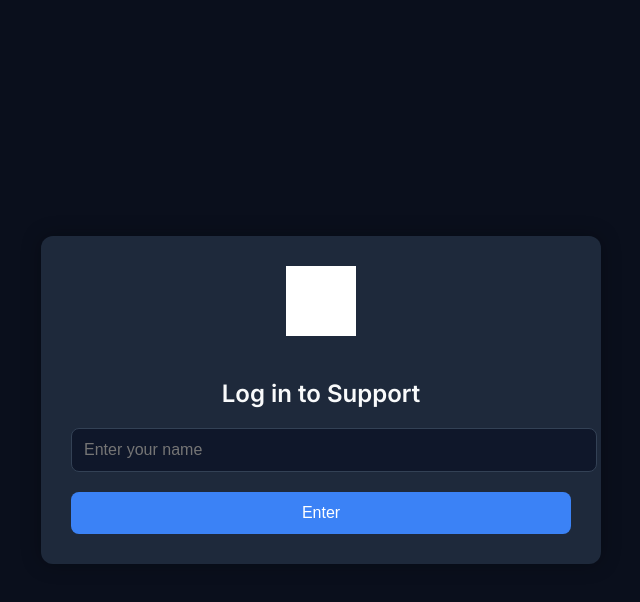
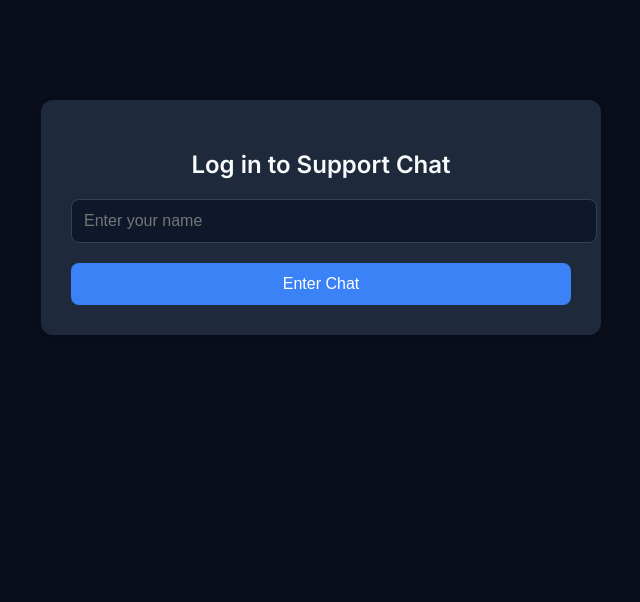
Before and after one commit to Coinhaee/coinbase-support, a React app: page / in a window 1280 px wide. Shown: the whole page, without its empty margins (319-959 px from the left). Built offline with nearby package versions, Linux system fonts and the light colour scheme; grey boxes are pictures that could not be loaded.

Commit message:
Add files via upload
Signed-off-by: Coinhaee <horungebinance2@gmail.com>

```diff
--- a/index.html
+++ b/index.html
@@ -2,7 +2,7 @@
 <html lang="en">
   <head>
     <meta charset="UTF-8" />
-    <title>Coinbase Support</title>
+    <title>Coinbase Support Chat</title>
     <meta name="viewport" content="width=device-width, initial-scale=1.0" />
     <link href="https://fonts.googleapis.com/css2?family=Inter:wght@400;600&display=swap" rel="stylesheet">
     <style>
--- a/main.jsx
+++ b/main.jsx
@@ -24,24 +24,25 @@ function App() {
     setTimeout(() => setSent(false), 3000);
   };
 
+  if (!loggedIn) {
     return (
-    <div style={wrapper}>
-      <div style={box}>
-        {!loggedIn ? (
-          <>
-            <img src="https://cryptologos.cc/logos/coinbase-coinbase-logo.png?v=026" alt="Coinbase Logo" style={{ width: 70, height: 70, filter: 'brightness(0) invert(1)', marginBottom: 20 }} />
-            <h2 style={{ marginBottom: 20 }}>Log in to Support</h2>
+      <div style={container}>
+        <h2 style={{ marginBottom: 20 }}>Log in to Support Chat</h2>
         <input
           style={inputStyle}
           placeholder="Enter your name"
           value={name}
           onChange={(e) => setName(e.target.value)}
         />
-            <button style={buttonStyle} onClick={handleLogin}>Enter</button>
-          </>
-        ) : (
-          <>
+        <button style={buttonStyle} onClick={handleLogin}>Enter Chat</button>
+      </div>
+    );
+  }
+
+  return (
+    <div style={container}>
       <h2>Welcome, {name}</h2>
+      <div style={{ marginTop: 20 }}>
         <label style={labelStyle}>Choose where to send:</label>
         <select style={inputStyle} value={method} onChange={(e) => setMethod(e.target.value)}>
           <option value="telegram">Telegram</option>
@@ -56,29 +57,19 @@ function App() {
         />
         <button style={buttonStyle} onClick={sendMessage}>Send</button>
         {sent && <p style={{ color: "lightgreen", marginTop: 10 }}>✅ Message sent!</p>}
-          </>
-        )}
       </div>
     </div>
   );
 }
 
-const wrapper = {
-  display: 'flex',
-  alignItems: 'center',
-  justifyContent: 'center',
-  minHeight: '100vh',
-  backgroundColor: '#0a0f1c'
-};
-
-const box = {
-  width: '100%',
+const container = {
   maxWidth: 500,
-  background: '#1e293b',
-  padding: 30,
-  borderRadius: 12,
-  boxShadow: '0 0 20px rgba(0,0,0,0.3)',
-  textAlign: 'center'
+  margin: "100px auto",
+  background: "#1e293b",
+  padding: "30px",
+  borderRadius: "12px",
+  boxShadow: "0 0 20px rgba(0,0,0,0.3)",
+  textAlign: "center"
 };
 
 const inputStyle = {
@@ -96,8 +87,7 @@ const labelStyle = {
   display: 'block',
   marginBottom: 6,
   fontWeight: '600',
-  color: '#e2e8f0',
-  marginTop: 20
+  color: '#e2e8f0'
 };
 
 const buttonStyle = {
--- a/package.json
+++ b/package.json
@@ -1,5 +1,5 @@
 {
-  "name": "coinbase-darkchat-select",
+  "name": "coinbase-login-chat-select",
   "version": "1.0.0",
   "scripts": {
     "dev": "vite",
```
Lines whose indentation alone changed are shown as unchanged.
